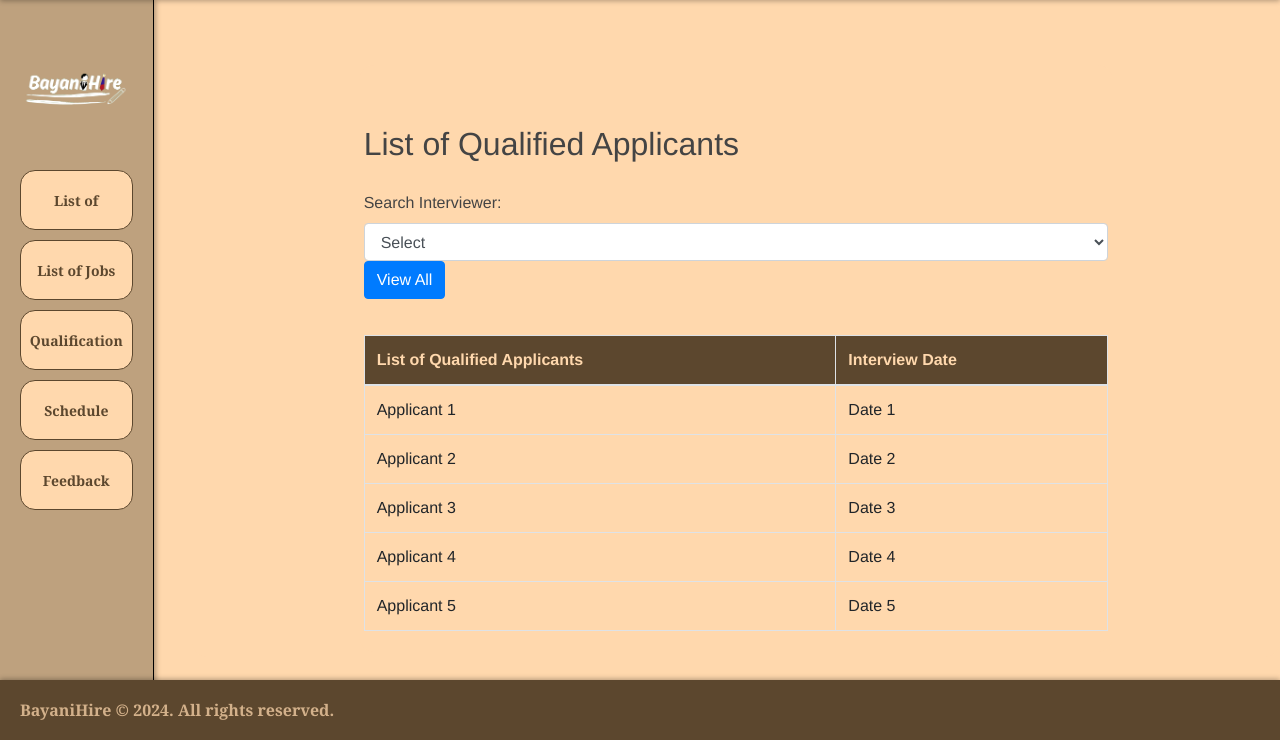
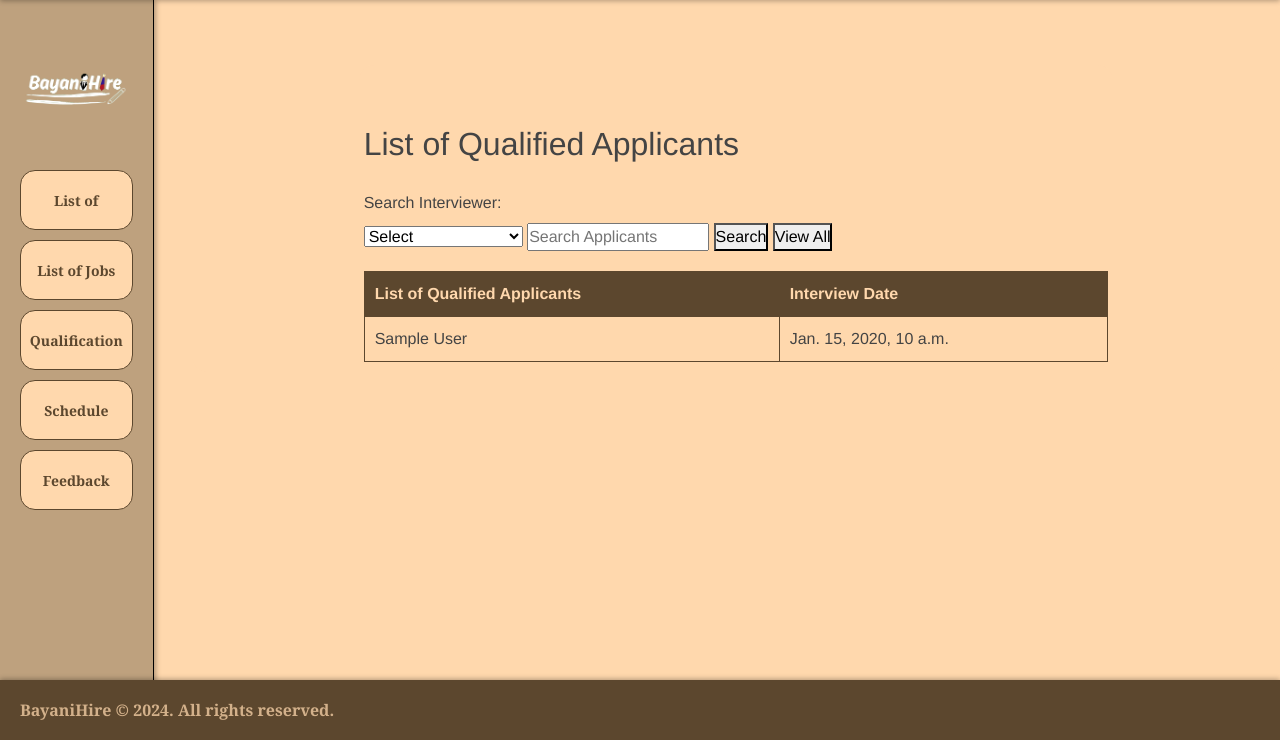
Before and after one commit to BayaniHire/WebApplication, a Django app: template users_app/templates/AdminView_3_2_OpenScheduleList.html in a window 1280 px wide. Shown: the part 60-800 px from the top of the page. Run offline with Django 5.2, Linux system fonts and the light colour scheme; the template is opened without the code that fills it: most values are stand-ins (such as "Sample title", 1, 10 or a date in 2020); some libraries are stand-ins or nearby versions.

Commit message:
AdminView_3_2_OpenScheduleList.html

```diff
--- a/users_app/templates/AdminView_3_2_OpenScheduleList.html
+++ b/users_app/templates/AdminView_3_2_OpenScheduleList.html
@@ -6,32 +6,36 @@
 <div class="main-content" style="padding-top: 60px;">  <!-- Main content area with padding to avoid header overlap -->
 
     <h2>List of Qualified Applicants</h2>
-
-    <!-- Search Section -->
-    <div class="search-section">
+    <div>
+        <form action="" method="get">
             <label for="searchInterviewer">Search Interviewer:</label><br>
-        <select id="searchInterviewer" class="form-control">
-            <option>Select</option>
-            <!-- Add additional interviewer options here -->
+            <select id="searchInterviewer" name="interviewer">
+                <option value="">Select</option>
+                <!-- Loop through Interviewers -->
+                {% for interviewer in interviewers %}
+                <option value="{{ interviewer.interviewer_name }}" {% if request.GET.interviewer == interviewer.interviewer_name %}selected{% endif %}>
+                    {{ interviewer.interviewer_name }}
+                </option>
+                {% endfor %}
             </select>
-        <button class="btn btn-primary">View All</button>
+            <input type="text" name="search" placeholder="Search Applicants" value="{{ request.GET.search }}">
+            <button type="submit">Search</button>  <!-- Search button added here -->
+            <button type="submit" name="view_all" value="1">View All</button> <!-- View All button to reset the search -->
+        </form>
     </div>
 
-    <!-- Qualified Applicants Table -->
-    <table class="table table-bordered mt-3">
-        <thead>
+    <table border="1" width="100%">
         <tr>
             <th>List of Qualified Applicants</th>
             <th>Interview Date</th>
         </tr>
-        </thead>
-        <tbody>
-            <tr><td>Applicant 1</td><td>Date 1</td></tr>
-            <tr><td>Applicant 2</td><td>Date 2</td></tr>
-            <tr><td>Applicant 3</td><td>Date 3</td></tr>
-            <tr><td>Applicant 4</td><td>Date 4</td></tr>
-            <tr><td>Applicant 5</td><td>Date 5</td></tr>
-        </tbody>
+        <!-- Loop through Applicants based on selection -->
+        {% for applicant in applicants %}
+        <tr>
+            <td>{{ applicant.account.first_name }} {{ applicant.account.last_name }}</td>
+            <td>{{ applicant.applicant_schedule_date }}</td>
+        </tr>
+        {% endfor %}
     </table>
 
 </div>
```
Lines whose indentation alone changed are shown as unchanged.
